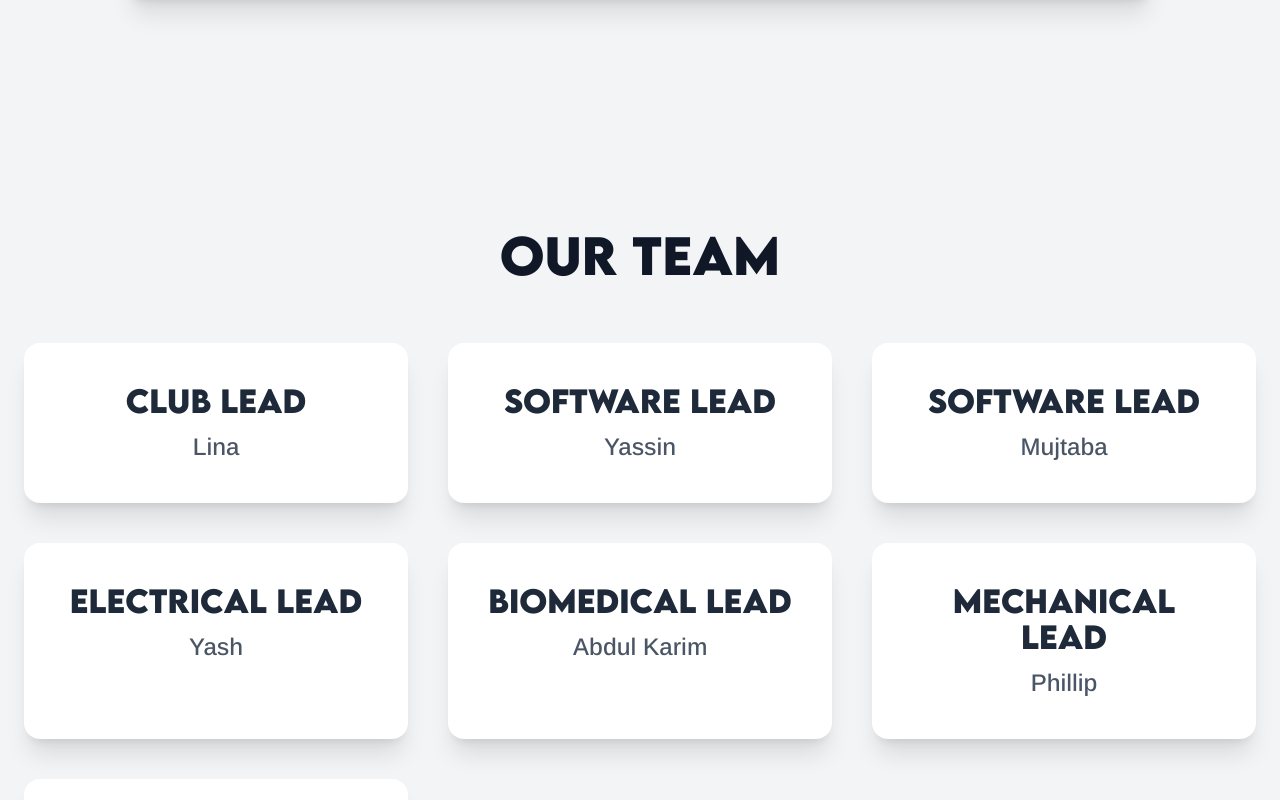
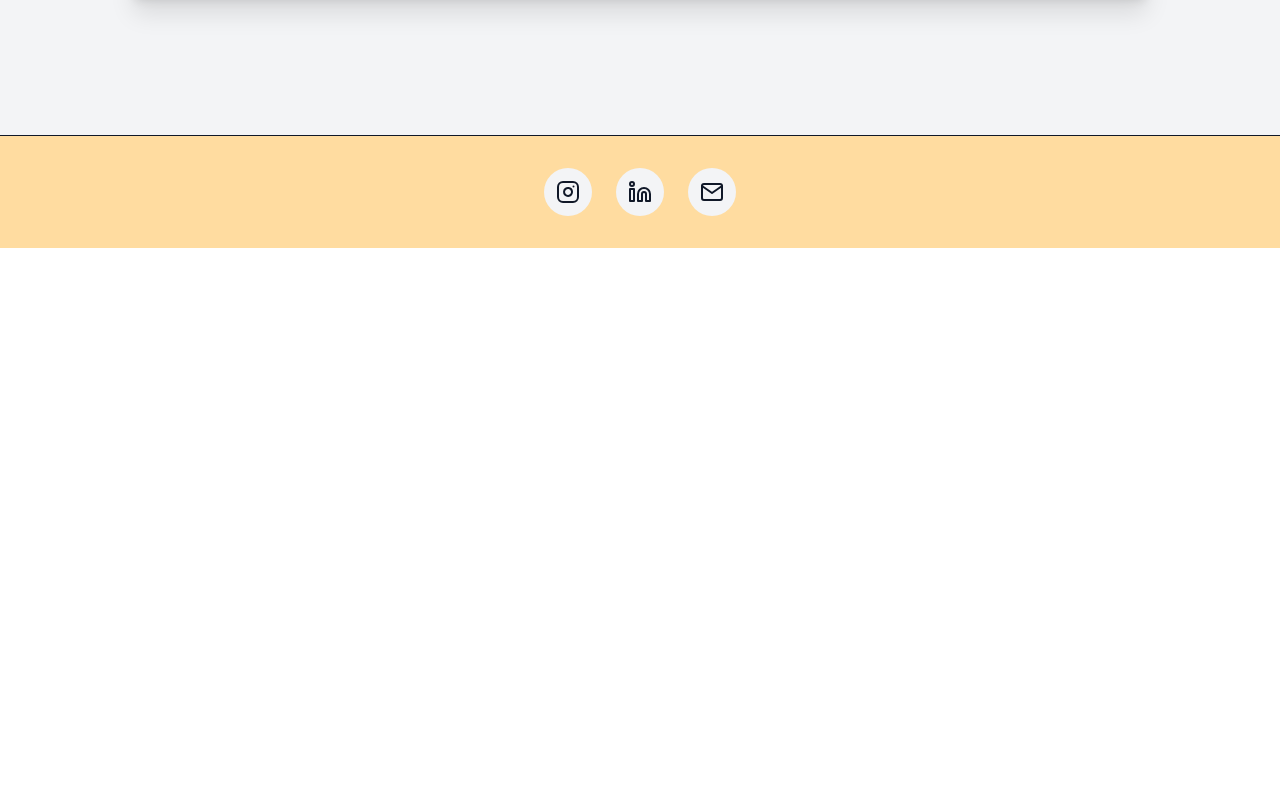
Before and after one commit to Waybionic/temp-website, a Next.js app in the folder waybionic/: page /about in a window 1280 px wide. Shown: the part 760-1560 px from the top of the page. After the commit the page ends 1008 px from the top, so only its background shows below. Built offline with nearby package versions, Linux system fonts and the light colour scheme.

Commit message:
Changes to the website

```diff
--- a/waybionic/package.json
+++ b/waybionic/package.json
@@ -11,7 +11,8 @@
   "dependencies": {
     "next": "^15.3.3",
     "react": "^19.0.0",
-    "react-dom": "^19.0.0"
+    "react-dom": "^19.0.0",
+    "react-responsive-carousel": "^3.2.23"
   },
   "devDependencies": {
     "@tailwindcss/postcss": "^4",
--- a/waybionic/src/app/about/components/team.tsx
+++ /dev/null
@@ -1,39 +0,0 @@
-"use client";
-
-const teamMembers = [
-  { role: "Club Lead", name: "Lina" },
-  { role: "Software Lead", name: "Yassin" },
-  { role: "Software Lead", name: "Mujtaba" },
-  { role: "Electrical Lead", name: "Yash" },
-  { role: "Biomedical Lead", name: "Abdul Karim" },
-  { role: "Mechanical Lead", name: "Phillip" },
-  { role: "Mechanical Lead", name: "Zayd" },
-];
-
-export default function Team() {
-  return (
-    <section
-      id="team"
-      className="w-full flex flex-col items-center justify-center bg-gray-100 px-6 py-24"
-    >
-      <h1 className="text-3xl sm:text-4xl md:text-5xl font-bold mb-16 text-center">
-        Our Team
-      </h1>
-      <div className="w-full max-w-7xl grid grid-cols-1 sm:grid-cols-2 lg:grid-cols-3 gap-10">
-        {teamMembers.map((member, index) => (
-          <div
-            key={index}
-            className="bg-white rounded-2xl shadow-xl p-8 sm:p-10 text-center transform transition-transform hover:scale-105"
-          >
-            <h3 className="text-xl sm:text-2xl md:text-3xl font-semibold mb-3 text-gray-800">
-              {member.role}
-            </h3>
-            <p className="text-lg sm:text-xl md:text-2xl text-gray-600 font-medium">
-              {member.name}
-            </p>
-          </div>
-        ))}
-      </div>
-    </section>
-  );
-}
--- a/waybionic/src/app/about/page.tsx
+++ b/waybionic/src/app/about/page.tsx
@@ -1,13 +1,13 @@
 "use client";
 
 import Project from "./components/project";
-import Team from "./components/team";
+
 
 export default function About() {
   return (
     <>
       <Project />
-      <Team />
+
     </>
   );
 }
--- a/waybionic/src/app/components/NavBar.tsx
+++ b/waybionic/src/app/components/NavBar.tsx
@@ -5,7 +5,7 @@ import Image from "next/image";
 
 const pages = [
   { name: "About", href: "/about" },
-  { name: "Our Team", href: "/about#team" },
+  { name: "Our Team", href: "/team" },
   { name: "Contact Us", href: "/contact" },
 ];
 
--- a/waybionic/src/app/team/components/hero.tsx
+++ b/waybionic/src/app/team/components/hero.tsx
@@ -0,0 +1,116 @@
+"use client";
+
+import { Carousel } from "react-responsive-carousel";
+import "react-responsive-carousel/lib/styles/carousel.min.css";
+
+const teams = [
+  {
+    name: "ELECTRICAL",
+    icon: "⚡", // Lightning bolt emoji
+    image: "/images/robot.png", // Replace with your actual image path
+    lead: "ZAYN",
+    members: ["MEMBER1", "MEMBER2", "MEMBER3"],
+  },
+  {
+    name: "SOFTWARE",
+    icon: "💻", // Laptop emoji
+    image: "/images/laptop.png", // Replace with your actual image path
+    lead: "YASSIN",
+    members: ["DEV1", "DEV2", "DEV3"],
+  },
+];
+
+export default function TeamCarousel() {
+  return (
+    <section className="w-full min-h-screen bg-black text-white flex flex-col items-center justify-center relative overflow-hidden"
+          style={{
+        backgroundImage: "url('/images/team_bg.png')",
+        backgroundSize: "cover",
+        backgroundPosition: "center",
+
+      }}>
+
+      <div className="relative z-10 w-full max-w-xl px-4"
+      style={{
+         background: "linear-gradient(to bottom, #443B75, transparent)",
+      }}>
+<Carousel
+  showThumbs={false}
+  showStatus={false}
+  infiniteLoop
+  autoPlay={false}
+  emulateTouch
+  swipeable
+  className="text-center"
+  renderArrowPrev={(onClickHandler, hasPrev, label) =>
+    hasPrev && (
+      <button
+        type="button"
+        onClick={onClickHandler}
+        title={label}
+        className="absolute left-0 top-1/2 transform -translate-y-1/2 bg-purple-700 text-white p-2 rounded-full z-20 hover:bg-purple-800"
+      >
+        ←
+      </button>
+    )
+  }
+  renderArrowNext={(onClickHandler, hasNext, label) =>
+    hasNext && (
+      <button
+        type="button"
+        onClick={onClickHandler}
+        title={label}
+        className="absolute right-0 top-1/2 transform -translate-y-1/2 bg-purple-700 text-white p-2 rounded-full z-20 hover:bg-purple-800"
+      >
+        →
+      </button>
+    )
+  }
+>
+
+          {teams.map((team, index) => (
+            <div key={index} className="space-y-8">
+              {/* Team Name with Icon */}
+              <div className="flex justify-center items-center gap-4">
+                <h2 className="text-5xl font-bold tracking-wider">{team.name}</h2>
+                <span className="text-4xl">{team.icon}</span>
+              </div>
+
+              {/* Team Image */}
+              <div className="w-full h-64 bg-gray-800 rounded-xl flex items-center justify-center my-8 mx-auto border-2 border-gray-700">
+                <img
+                  src={team.image}
+                  className="h-48 object-contain"
+                  alt={team.name}
+                  onError={(e) => {
+                    (e.target as HTMLImageElement).style.display = 'none';
+                  }}
+                />
+              </div>
+
+              {/* Team Lead */}
+              <div className="space-y-2">
+                <div className="w-24 h-24 bg-gray-700 rounded-full mx-auto flex items-center justify-center text-xl font-bold">
+                  {team.lead.charAt(0)}
+                </div>
+                <p className="text-lg font-mono">LEAD: {team.lead}</p>
+              </div>
+
+              {/* Members */}
+              <div className="flex justify-center gap-4 my-8 flex-wrap">
+                {team.members.map((member, i) => (
+                  <div
+                    key={i}
+                    className="w-16 h-16 bg-gray-800 rounded-full flex items-center justify-center text-xs font-mono border border-gray-600"
+                  >
+                    {member}
+                  </div>
+                ))}
+              </div>
+            </div>
+          ))}
+        </Carousel>
+      </div>
+    </section>
+  );
+}
--- a/waybionic/src/app/team/page.tsx
+++ b/waybionic/src/app/team/page.tsx
@@ -0,0 +1,9 @@
+import Hero from "./components/hero";
+
+export default function TeamPage() {
+  return (
+    <>
+      <Hero />,
+    </>
+  );
+}
```
Also changed, not shown: waybionic/public/images/team_bg.png (added), waybionic/src/app/team/components/bio.tsx (deleted), waybionic/src/app/team/components/club_members.ts (added), waybionic/src/app/team/components/electrical.tsx (deleted), waybionic/src/app/team/components/lead.tsx (deleted), waybionic/src/app/team/components/mech.tsx (deleted), waybionic/src/app/team/components/software.tsx (deleted), 1 other file (tests, documents, lock files or other folders).
